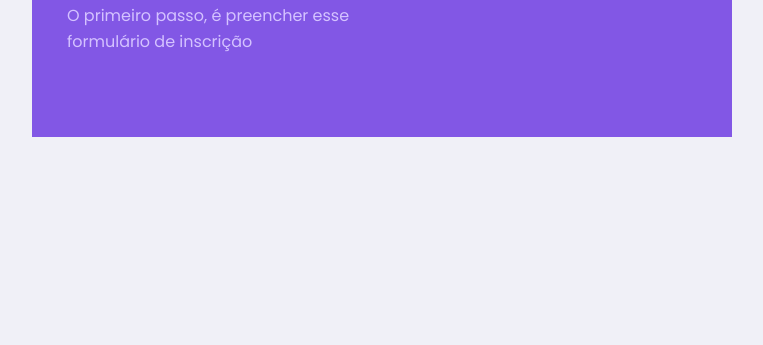
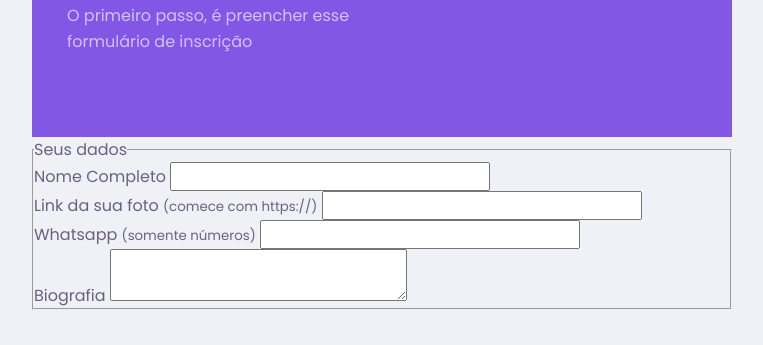
Before and after one commit to loc-dev/Rocketseat-NextLevelWeek2, a plain HTML site: page give-classes.html in a window 1280 px wide. Shown: the part 203-548 px from the top of the page, without its empty margins (258-1021 px from the left). Drawn offline with Linux system fonts and the light colour scheme.

Commit message:
Realizando o formulario, conhecendo novas tags fieldset, legend, small e textarea

```diff
--- a/give-classes.html
+++ b/give-classes.html
@@ -33,7 +33,28 @@
             </header>
 
             <main>
+                <form action="" id="create-class">
+                    <fieldset>
+                        <legend>Seus dados</legend>
 
+                        <div class="input-block">
+                            <label for="name">Nome Completo</label>
+                            <input name="name" id="name" required>
+                        </div>
+                        <div class="input-block">
+                            <label for="avatar">Link da sua foto <small>(comece com https://)</small></label>
+                            <input name="avatar" id="avatar" type="url" required>
+                        </div>
+                        <div class="input-block">
+                            <label for="whatsapp">Whatsapp <small>(somente números)</small></label>
+                            <input name="whatsapp" id="whatsapp" type="number" required>
+                        </div>
+                        <div class="textatea-block">
+                            <label for="bio">Biografia</label>
+                            <textarea name="bio" id="bio" required></textarea>
+                        </div>
+                    </fieldset>
+                </form>
             </main>
         </div>
 
```
